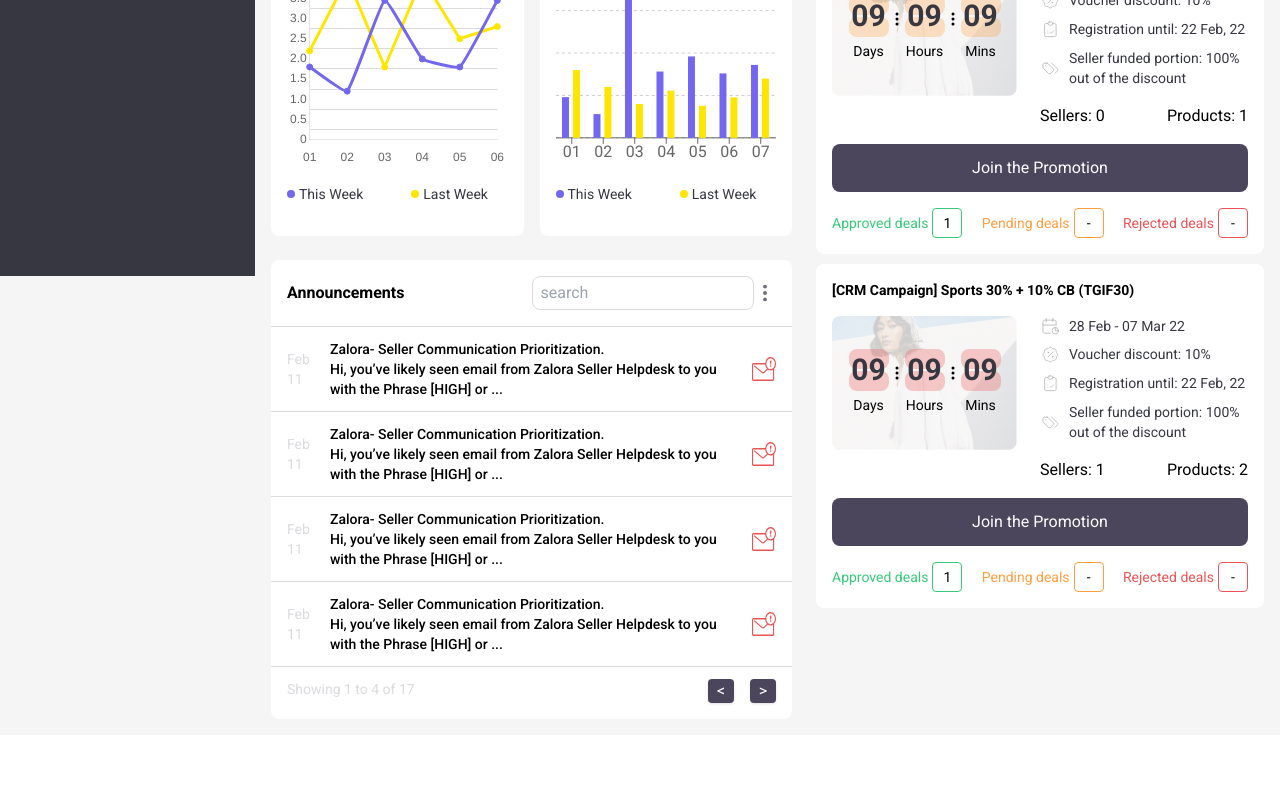
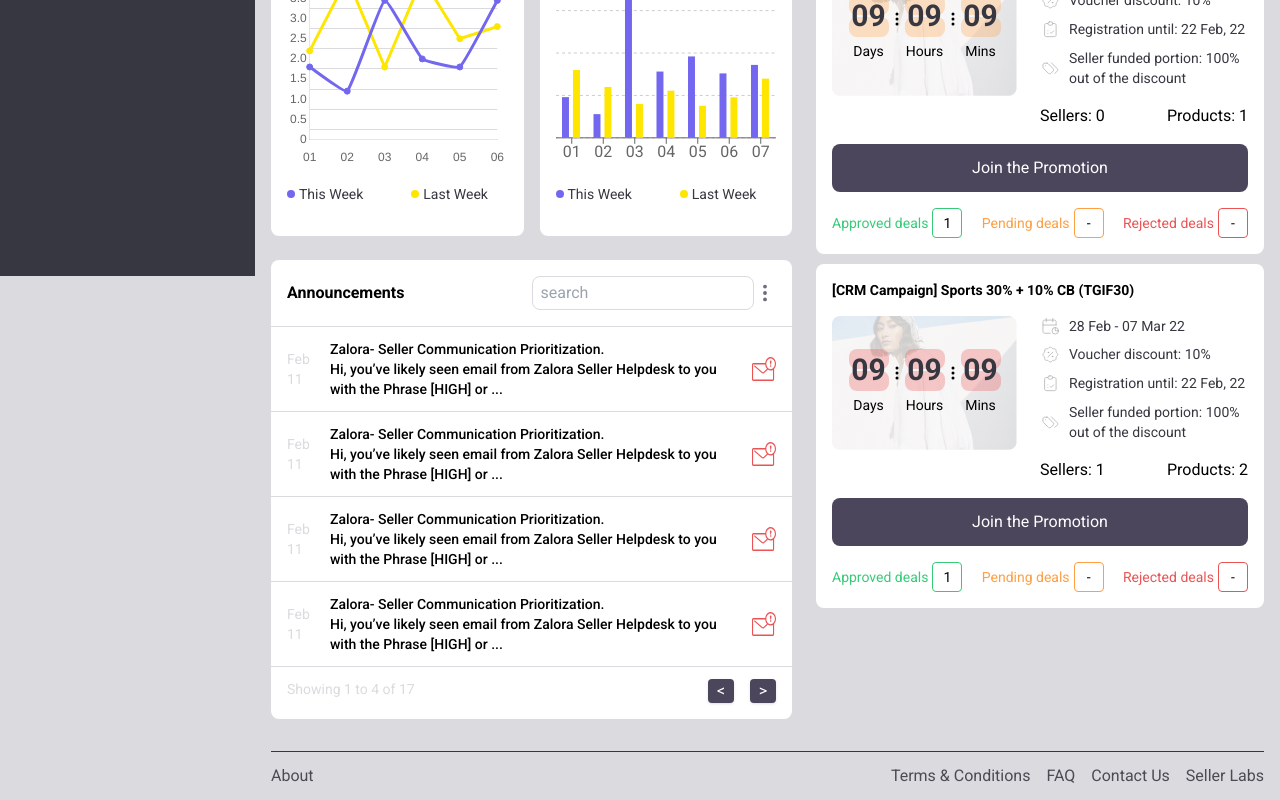
Before and after one commit to Ismat27/responsive_dashboard, a React (Vite) app: page / in a window 1280 px wide. Shown: the part 524-1324 px from the top of the page. Before the commit the page ends 1259 px from the top, so only its background shows below. Built offline with nearby package versions, Linux system fonts and the light colour scheme.

Commit message:
update page with footer component

```diff
--- a/src/components/DashboardLayout.tsx
+++ b/src/components/DashboardLayout.tsx
@@ -2,12 +2,13 @@ import { ReactNode, useState } from "react";
 import Sidebar from "./Sidebar";
 import HeaderDesktop from "./HeaderDesktop";
 import HeaderMobile from "./HeaderMobile";
+import Footer from "./Footer";
 
 const DashboardLayout = ({ children }: { children: ReactNode }) => {
   const [sideExpand, setSideExpand] = useState(true);
   const [sideTranslated, setSideTranslated] = useState(true);
   return (
-    <div className="bg-gray bg-gray-100 min-h-screen font-roboto">
+    <div className="bg-gray-200 min-h-screen font-roboto">
       <Sidebar
         expand={sideExpand}
         setExpand={setSideExpand}
@@ -20,6 +21,7 @@ const DashboardLayout = ({ children }: { children: ReactNode }) => {
         />
         <HeaderDesktop />
         <main>{children}</main>
+        <Footer />
       </div>
     </div>
   );
```
